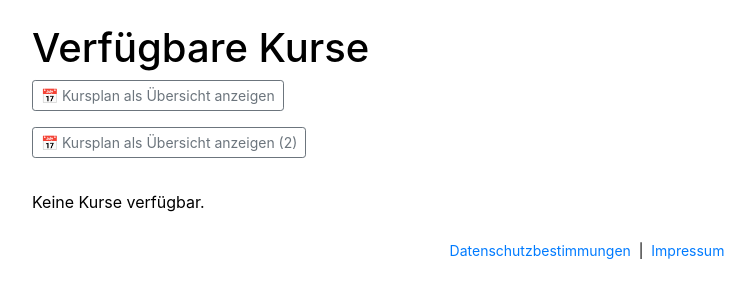
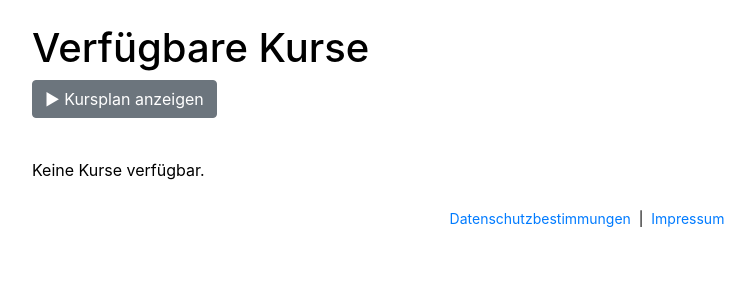
Before and after one commit to Crunchcow/Kursanmeldung, a Django app: page / in a window 1280 px wide. Shown: the part 56-356 px from the top of the page, without its empty margins (53-808 px from the left). Run offline with Django 5.2, Linux system fonts and the light colour scheme; data that the repository does not hold is empty.

Commit message:
UX: Kursplan-Bilder in eine Klappsection zusammengefasst

```diff
--- a/courses/templates/courses/base.html
+++ b/courses/templates/courses/base.html
@@ -86,5 +86,6 @@
 </footer>
 <script src="https://code.jquery.com/jquery-3.6.4.min.js"></script>
 <script src="https://cdn.jsdelivr.net/npm/bootstrap@4.6.2/dist/js/bootstrap.bundle.min.js"></script>
+{% block extra_js %}{% endblock %}
 </body>
 </html>
--- a/courses/templates/courses/course_list.html
+++ b/courses/templates/courses/course_list.html
@@ -7,29 +7,20 @@
 <h1>{% trans "Verfügbare Kurse" %}</h1>
 
 {# ── Kursplan-Übersicht ── #}
-<div class="mb-2">
-  <button class="btn btn-outline-secondary btn-sm mb-2" type="button"
-          data-toggle="collapse" data-target="#kursplanBild"
-          aria-expanded="false" aria-controls="kursplanBild">
-    📅 {% trans "Kursplan als Übersicht anzeigen" %}
+<div class="mb-4">
+  <button class="btn btn-secondary mb-3" type="button"
+          data-toggle="collapse" data-target="#kursplanBilder"
+          aria-expanded="false" aria-controls="kursplanBilder">
+    <span class="collapse-icon">▶</span> {% trans "Kursplan anzeigen" %}
   </button>
-  <div class="collapse" id="kursplanBild">
+  <div class="collapse" id="kursplanBilder">
     <img src="{% static 'courses/img/kursplan.jpg' %}"
          alt="{% trans 'Kursplan Breitensport' %}"
-         class="img-fluid rounded shadow-sm"
+         class="img-fluid rounded shadow-sm d-block mb-3"
          style="max-width: 960px; width: 100%;">
-  </div>
-</div>
-<div class="mb-4">
-  <button class="btn btn-outline-secondary btn-sm mb-2" type="button"
-          data-toggle="collapse" data-target="#kursplanBild2"
-          aria-expanded="false" aria-controls="kursplanBild2">
-    📅 {% trans "Kursplan als Übersicht anzeigen (2)" %}
-  </button>
-  <div class="collapse" id="kursplanBild2">
     <img src="{% static 'courses/img/kursplan2.jpg' %}"
          alt="{% trans 'Kursplan Breitensport 2' %}"
-         class="img-fluid rounded shadow-sm"
+         class="img-fluid rounded shadow-sm d-block"
          style="max-width: 960px; width: 100%;">
   </div>
 </div>
@@ -127,3 +118,13 @@
     <p>{% trans "Keine Kurse verfügbar." %}</p>
 {% endif %}
 {% endblock %}
+
+{% block extra_js %}
+<script>
+  $('#kursplanBilder').on('show.bs.collapse', function () {
+    $(this).prev().find('.collapse-icon').text('▼');
+  }).on('hide.bs.collapse', function () {
+    $(this).prev().find('.collapse-icon').text('▶');
+  });
+</script>
+{% endblock %}
```
